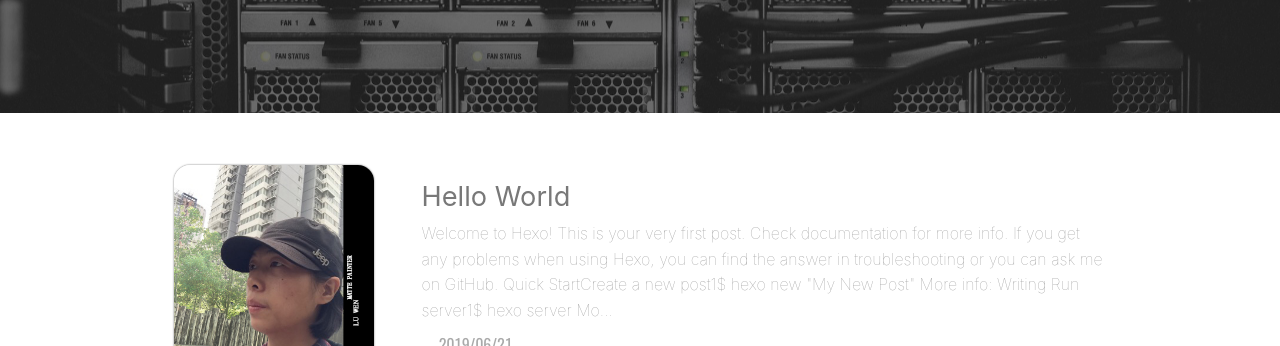
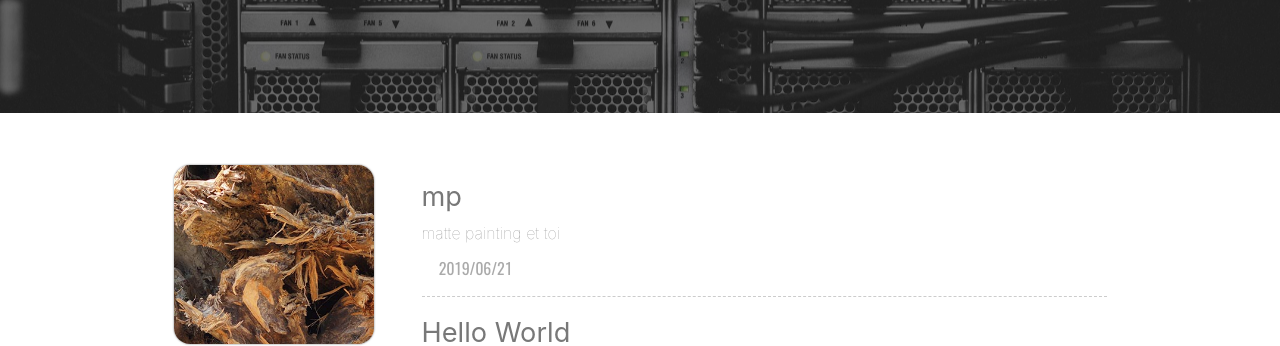
Before and after one commit to luxining/luxining.github.io, a plain HTML site: page index.html in a window 1280 px wide. Shown: the part 287-633 px from the top of the page. Drawn offline with nearby package versions, Linux system fonts and the light colour scheme; some packages are replaced by stand-ins of ours; no server answers; a script that the page names is missing; a web font is replaced by a local one.

Commit message:
Site updated: 2019-06-21 23:32:53

```diff
--- a/index.html
+++ b/index.html
@@ -22,7 +22,7 @@
     <meta name="description" content>
     <meta http-equiv="Cache-control" content="no-cache">
     <meta http-equiv="X-UA-Compatible" content="IE=edge,chrome=1">
-    <title></title>
+    <title>false</title>
     <style type="text/css">
     @font-face {
         font-family: 'Oswald-Regular';
@@ -359,6 +359,30 @@ height:50vh;
 
 
     <article class="index-post">
+        <a class="abstract-title" href = "/2019/06/21/mp/" >
+
+                <span>mp</span>
+        </a>
+        <div class="abstract-content">
+            matte painting et toi
+
+        </div>
+        <div class="abstract-post-meta">
+            <!-- date  -->
+            <div class="abstract-date">
+                <span class="abstract-calander iconfont-archer">&#xe676;</span><span class="abstract-time">2019/06/21</span>
+            </div>
+            <!-- tags  -->
+
+        </div>
+    </article>
+
+
+
+
+
+
+    <article class="index-post">
         <a class="abstract-title" href = "/2019/06/21/hello-world/" >
 
                 <span>Hello World</span>
@@ -388,7 +412,7 @@ Mo...
             <!-- profile -->
 
             <div class="profile">
-    <img class="profile-avatar" alt="avatar" src= /avatar/0428_1Q.jpg >
+    <img class="profile-avatar" alt="avatar" src= /avatar/DSC01471.jpg >
     <div class="profile-name">Wen Lu</div>
 
     <div class="profile-signature">
@@ -561,9 +585,16 @@ Mo...
 
 
 
+
+
+
+
+
+
+
     <div class="total-and-search">
         <div class="total-archive">
-        Total : 1
+        Total : 2
         </div>
         <!-- search  -->
 
@@ -576,6 +607,11 @@ Mo...
 
     <div class="archive-year"> 2019 </div>
     <ul class="year-list">
+
+
+        <li class="archive-post-item">
+            <span class="archive-post-date">06/21</span><a class="archive-post-title" href= "/2019/06/21/mp/" >mp</a>
+        </li>
 
 
         <li class="archive-post-item">
```
Also changed, not shown: archives/2019/06/index.html (+38 -2 lines), archives/2019/index.html (+38 -2 lines), archives/index.html (+38 -2 lines), 2019/06/21/mp/index.html (added), avatar/0428_1Q.jpg (deleted), avatar/DSC01471.jpg (added).
